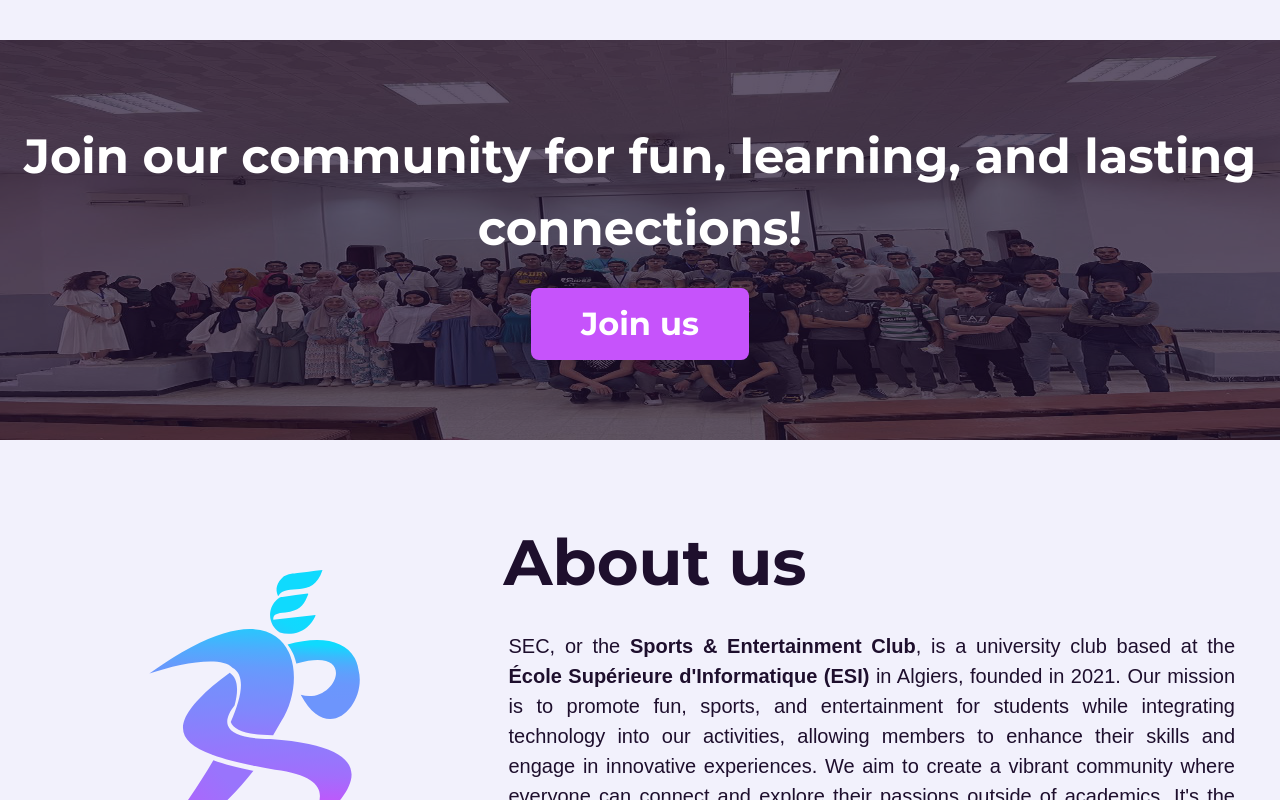
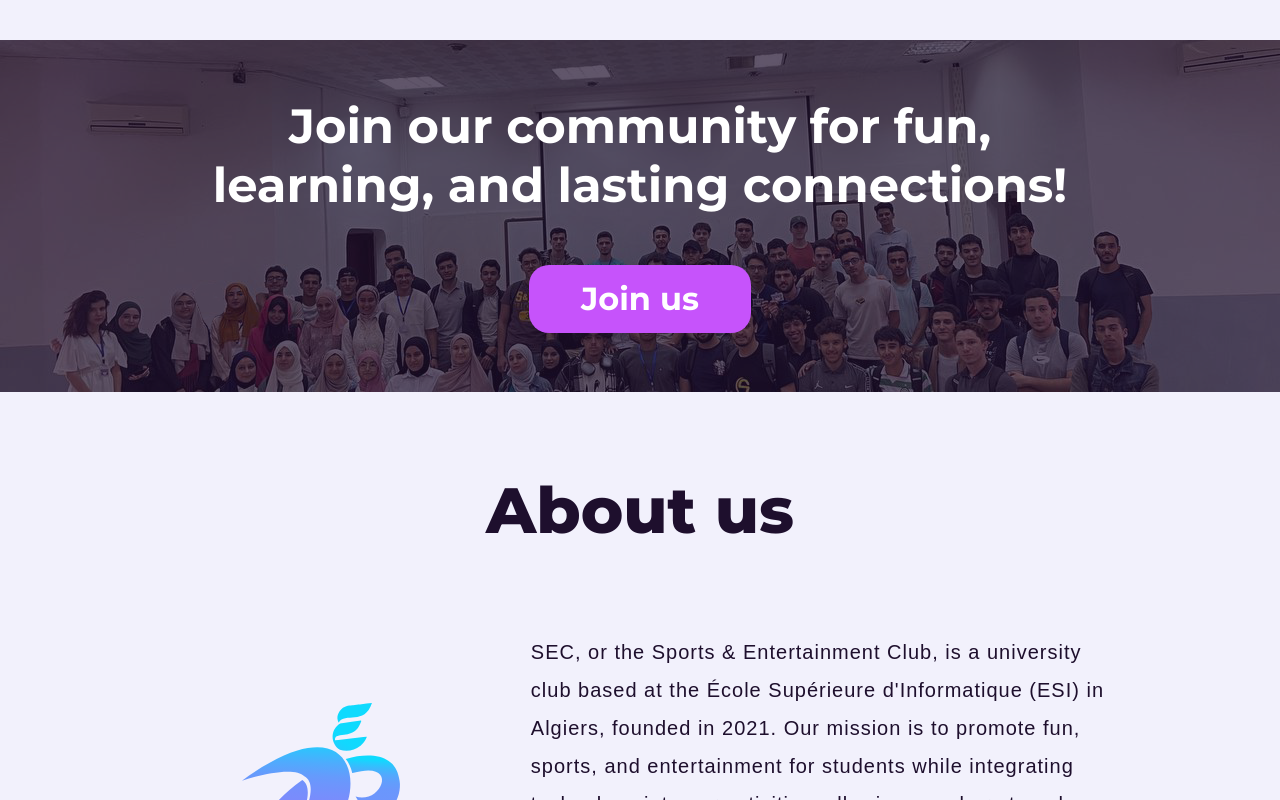
Before and after one commit to Sport-and-Entertainment-Club/sec-website-24, a React (Vite) app: page / in a window 1280 px wide. Shown: the part 360-1160 px from the top of the page. Built offline with nearby package versions, Linux system fonts and the light colour scheme; a web font is replaced by a local one.

Commit message:
fixed styling

```diff
--- /dev/null
+++ b/src/components/JoinUs.jsx
@@ -0,0 +1,26 @@
+import React from "react";
+import img from "../../public/assets/images/sec.png";
+
+const JoinUs = () => {
+  return (
+    <div
+      className="relative py-[50px] bg-purple font-montserrat text-white h-[22vh] md:h-[44vh] w-[100vw] flex items-center justify-center z-0 inset-0"
+      style={{
+        backgroundImage: `url(${img})`,
+        backgroundSize: "cover",
+        backgroundPosition: "center",
+      }}>
+      <div className=" absolute inset-0 bg-text opacity-70"></div>
+      <div className="z-10 text-center px-4 ">
+        <h1 className=" font-montserrat font-bold text-[16px] leading-[26px] md:text-[32px] lg:text-[48px] md:leading-[58.51px] md:w-[80%] lg:w-[90%] xl:w-[75%] mx-auto">
+          Join our community for fun, learning, and lasting connections!
+        </h1>
+        <button className="z-30 w-[30vw] max-w-[300.52px]  md:mt-[50px] bg-pink text-white font-montserrat font-bold text-[15px] py-2 md:py-5 px-7 md:px-4 rounded-[9.26px] md:rounded-[20px] text-lg md:text-[32px] md:w-[20vw] md:max-w-[222px] ">
+          Join us
+        </button>
+      </div>
+    </div>
+  );
+};
+
+export default JoinUs;
--- a/src/components/layout/Navbar.jsx
+++ b/src/components/layout/Navbar.jsx
@@ -38,7 +38,7 @@ const Navbar = () => {
   useEffect(() => {}, [activeLink]);
   return (
     <div
-      className={`flex flex-col md:flex-row items-center md:rounded-[15px] px-[30px] py-[11px] text-purple md:w-[88vw]  fixed top-0 w-screen md:top-7 md:left-1/2 md:-translate-x-1/2 ${
+      className={`z-50 flex flex-col md:flex-row items-center md:rounded-[15px] px-[30px] py-[11px] text-purple md:w-[88vw]  fixed top-0 w-screen md:top-7 md:left-1/2 md:-translate-x-1/2 ${
         isMenuOpen
           ? "bg-white md:bg-navbar-white"
           : "bg-[#F2F1FC] md:bg-navbar-white"
--- a/src/sections/AboutUs.jsx
+++ b/src/sections/AboutUs.jsx
@@ -1,56 +1,35 @@
 import React from "react";
-import logo from "../../public/assets/images//logo.svg"
-import img from "../../public/assets/images/sec.png"
-
+import logo from "../../public/assets/images//logo.svg";
+import JoinUs from "../components/JoinUs";
 function AboutUsPage() {
   return (
-    <div className="">
-<div className="relative bg-purple font-montserrat text-white h-[50vh] w-[100vw] flex items-center justify-center">
-  <img src={img} className="absolute inset-0 w-full h-full " alt="Background" />
-
-  <div className="absolute inset-0 bg-text opacity-70"></div>
-
-  <div className="z-10 text-center px-4">
-    <h1 className="font-montserrat font-bold text-[16px] md:text-[48px]">
-      Join our community for fun, learning, and lasting connections!
-    </h1>
-    <button className="z-30  w-[19vw] h-[7vh] mt-6 bg-pink text-white font-montserrat font-bold text-[15px] py-2 px-4  rounded-lg text-lg md:text-[32px] md:w-[17vw] md:h-[9vh]">
-      Join us
-    </button>
-  </div>
-</div>
-        <div className="flex flex-col py-[30px] px-[20px] sm:flex-row flex-center items-center justify-center">
-          <div className="mr-[4vw] mb-6 hidden md:block">
+    <div className="w-full">
+      <JoinUs />
+      <h2 className="mt-[40px] md:mt-[70px] font-[800] text-[32px] text-center md:text-[64px] font-montserrat text-text md:mb-4 mb-[20px] xl:mb-[40px]">
+        About us
+      </h2>
+      <div className="flex sm:gap-[20px] md:gap-[40px] flex-col-reverse md:flex-row md:py-[30px] px-[20px] md:px-[5%] lg:px-[10%] sm:flex-row flex-center items-center justify-center">
+        <div className="mb-6">
           <img
-              src= {logo}
+            src={logo}
             alt="SEC Logo"
-              className=" mt-[100px] w-[40vw] h-[40vh]"
+            className="w-[30vw] sm:w-[15vw] md:w-[40vw] md:h-[30vh]"
           />
         </div>
-          <div className="text-[#1E0F2D]   w-[70vw] flex flex-center flex-col  ">
-          <h2 className="text-[32px] text-center md:text-start md:text-[64px] font-montserrat font-bold text-text mb-4">
-            About us
-          </h2>
+        <div className="text-[#1E0F2D] w-full sm:w-[60vw] md:w-[70vw] flex flex-center flex-col ">
           <div className="mb-6 p-[5px] mr-[20px]">
-          <p className="text-[#1E0F2D] text-justify text-[12px] text-center  md:text-[20px] w-full text-center ">
-            SEC, or the <strong>Sports & Entertainment Club</strong>, is a
-            university club based at the <strong>École Supérieure
-            d'Informatique (ESI)</strong> in Algiers, founded in 2021. Our
-            mission is to promote fun, sports, and entertainment for students
-            while integrating technology into our activities, allowing members
-            to enhance their skills and engage in innovative experiences.
-            We aim to create a vibrant community where everyone can connect and
-            explore their passions outside of academics. It's the perfect place
-            to network, meet like-minded people, and have fun.
+            <p className="text-[#1E0F2D] lg:max-w-[680px] xl:max-w-[700px] 2xl:max-w-[750px] text-[12px] text-start lg:text-[16px] xl:text-[20px] w-full tracking-wider leading-[19px] sm:leading-[24px] md:leading-[30px] xl:leading-[38px]">
+              SEC, or the Sports & Entertainment Club, is a university club
+              based at the École Supérieure d'Informatique (ESI) in Algiers,
+              founded in 2021. Our mission is to promote fun, sports, and
+              entertainment for students while integrating technology into our
+              activities, allowing members to enhance their skills and engage in
+              innovative experiences. We aim to create a vibrant community where
+              everyone can connect and explore their passions outside of
+              academics. It's the perfect place to network, meet like-minded
+              people, and have fun.
             </p>
           </div>
-          </div>
-          <div className="md:hidden w-[100%] flex items-center justify-center mr-14  mb-6 block">
-            <img
-              src= {logo}
-              alt="SEC Logo"
-              className="md:hidden  w-[30vw] h-[30vh]"
-            />
         </div>
       </div>
     </div>
```
Lines whose indentation alone changed are shown as unchanged.
